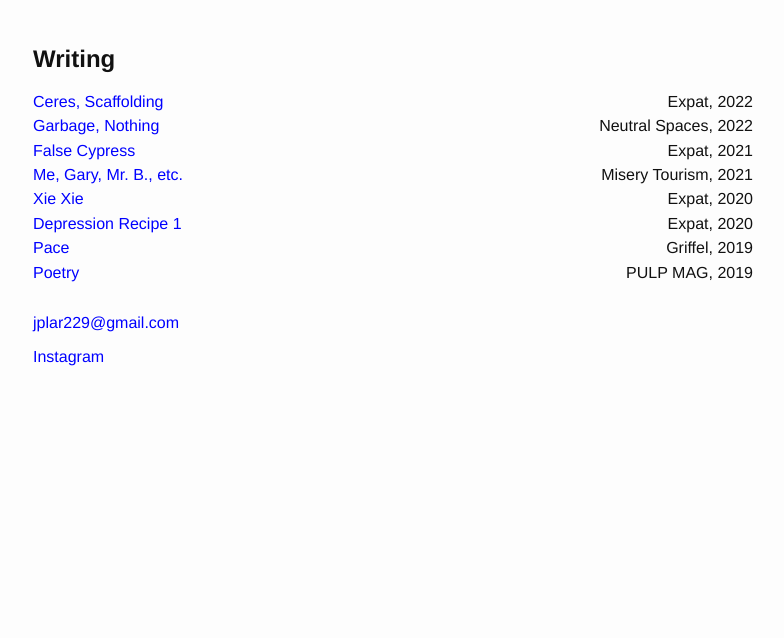
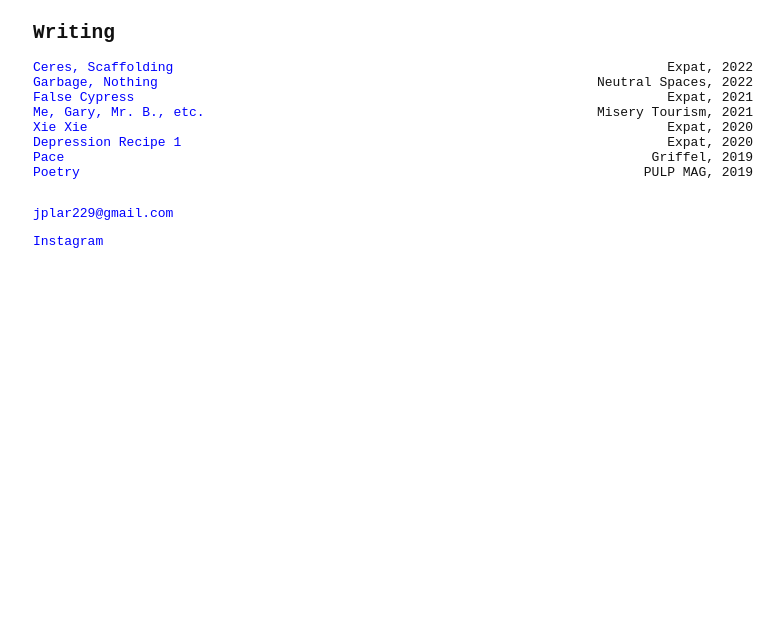
Before and after one commit to jplar229/jplar229.github.io, a plain HTML site: page index.html in a window 1280 px wide. Shown: the part 162-800 px from the top of the page, without its empty margins (247-1031 px from the left). Drawn offline with Linux system fonts and the light colour scheme.

Commit message:
Update style.css

```diff
--- a/style.css
+++ b/style.css
@@ -1,7 +1,7 @@
 /* style.css */
 body {
 margin: 0;
-font-family: Helvetica, sans-serif;
+font-family: monospace
 background-color: #fdfdfd;
 color: #111;
 }
@@ -11,7 +11,7 @@ max-width: 720px;
 margin: 80px auto;
 padding: 0 20px;
 text-align: left;
-font-family: Helvetica, sans-serif;
+font-family: monospace
 }
 
 a {
@@ -39,7 +39,7 @@ margin-bottom: 2em;
 .writing-entry {
 display: flex;
 align-items: baseline;
-font-family: Helvetica, sans-serif;
+font-family: monospace
 margin-bottom: 0.4em;
 }
 
```
